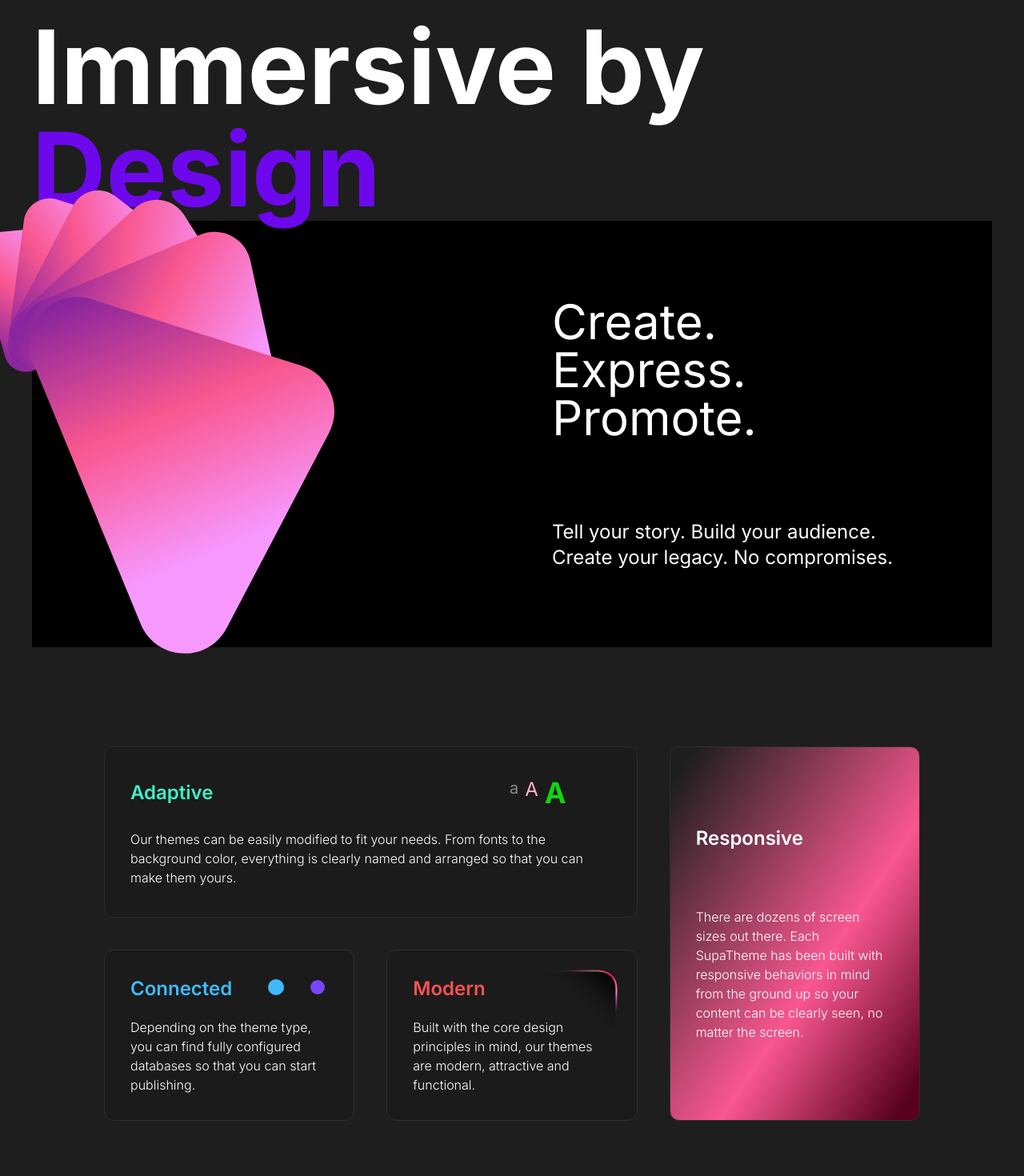
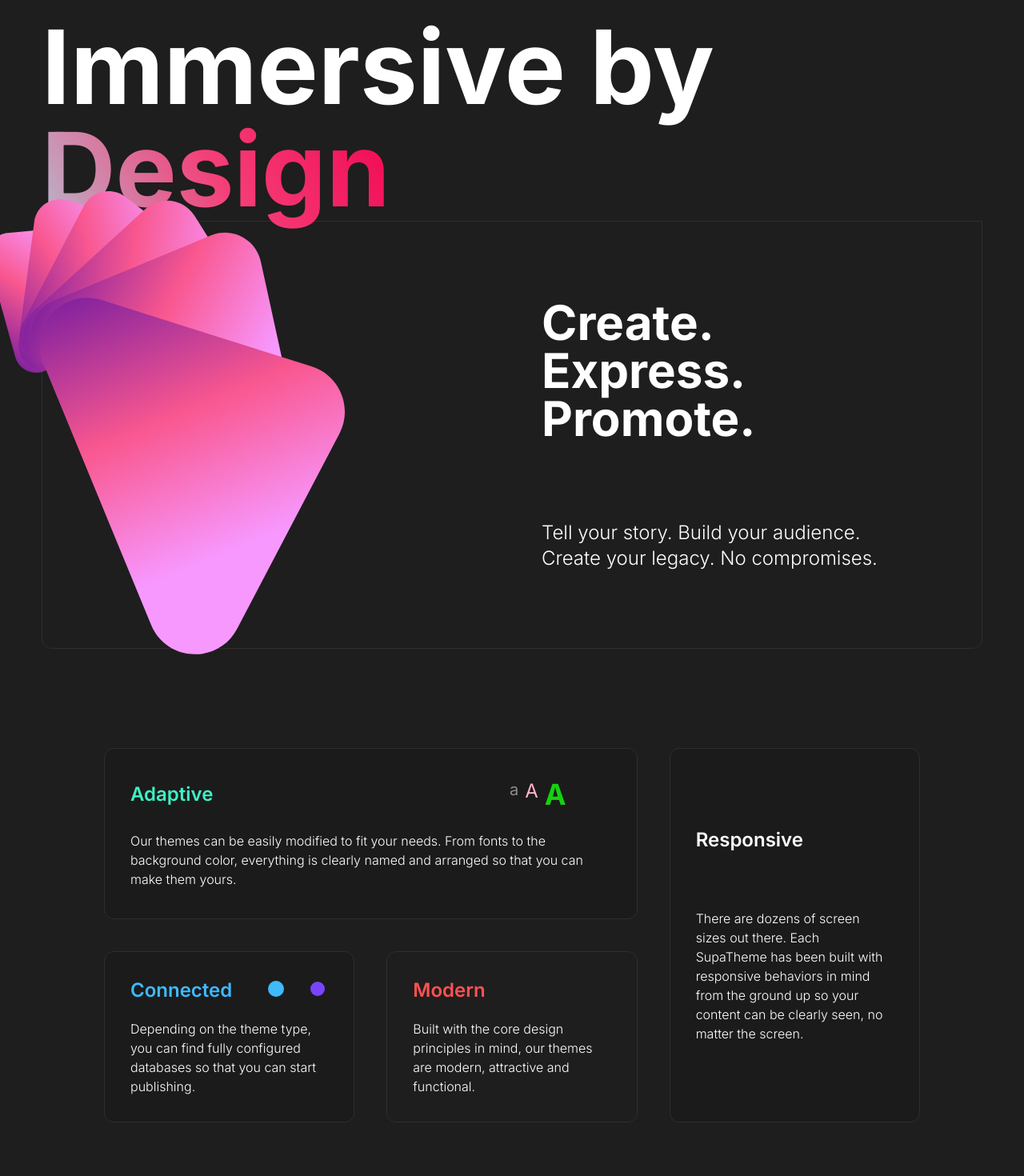
Before and after one commit to HyperMonkey3D/supathemes, a Next.js app: page / in a window 1280 px wide. Shown: the part 860-2330 px from the top of the page at 80% size. Built offline with nearby package versions, Linux system fonts and the light colour scheme.

Commit message:
added changes to different sections

```diff
--- a/app/components/Corner.tsx
+++ b/app/components/Corner.tsx
@@ -4,61 +4,69 @@ interface Hovered {
 
 const Corner = ({ hovered }: Hovered) => {
   return (
-    <svg
-      width="90"
-      height="75"
-      viewBox="0 0 90 75"
-      fill="none"
-      xmlns="http://www.w3.org/2000/svg"
-      className={
-        hovered
-          ? "absolute top-6 right-6 transition ease-in-out delay-150 scale-125 duration-300"
-          : "absolute top-6 right-6 transition ease-in-out delay-150 duration-300"
-      }
-    >
-      <g id="corner">
-        <path
-          id="background"
-          d="M1 3H72C80.2843 3 87 9.71573 87 18V74H1V3Z"
-          fill="url(#paint0_linear_139_3)"
-        />
-        <path
-          id="corner-line"
-          d="M1 1.5H64C81 1.5 88.5 11.5 88.5 24C88.5 36.5 88.5 59.5 88.5 74"
-          stroke="url(#paint1_linear_139_3)"
-          strokeWidth="2"
-          strokeLinecap="square"
-        />
-      </g>
-      <defs>
-        <linearGradient
-          id="paint0_linear_139_3"
-          x1="87"
-          y1="3"
-          x2="37"
-          y2="58.5"
-          gradientUnits="userSpaceOnUse"
-        >
-          <stop />
-          <stop offset="0.442708" stopColor="#141414" />
-          <stop offset="1" stopColor="#1E1E1E" stopOpacity="0" />
-        </linearGradient>
-        <linearGradient
-          id="paint1_linear_139_3"
-          x1="38.5"
-          y1="-16"
-          x2="101"
-          y2="38"
-          gradientUnits="userSpaceOnUse"
-        >
-          <stop stopColor="#FF3FB2" stopOpacity="0.03" />
-          <stop offset="0.322917" stopColor="#FD8888" stopOpacity="0.562212" />
-          <stop offset="0.588542" stopColor="#FB1262" />
-          <stop offset="0.807292" stopColor="#FD88B1" />
-          <stop offset="1" stopColor="#FF3FEC" stopOpacity="0.03" />
-        </linearGradient>
-      </defs>
-    </svg>
+    // <svg
+    //   width="90"
+    //   height="75"
+    //   viewBox="0 0 90 75"
+    //   fill="none"
+    //   xmlns="http://www.w3.org/2000/svg"
+    //   className={
+    //     hovered
+    //       ? "absolute top-6 right-6 transition ease-in-out  scale-125 duration-300"
+    //       : "absolute top-6 right-6 transition ease-in-out  duration-300"
+    //   }
+    // >
+    //   <g id="corner">
+    //     <path
+    //       id="background"
+    //       d="M1 3H72C80.2843 3 87 9.71573 87 18V74H1V3Z"
+    //       fill="url(#paint0_linear_139_3)"
+    //     />
+    //     <path
+    //       id="corner-line"
+    //       d="M1 1.5H64C81 1.5 88.5 11.5 88.5 24C88.5 36.5 88.5 59.5 88.5 74"
+    //       stroke="url(#paint1_linear_139_3)"
+    //       strokeWidth="2"
+    //       strokeLinecap="square"
+    //     />
+    //   </g>
+    //   <defs>
+    //     <linearGradient
+    //       id="paint0_linear_139_3"
+    //       x1="87"
+    //       y1="3"
+    //       x2="37"
+    //       y2="58.5"
+    //       gradientUnits="userSpaceOnUse"
+    //     >
+    //       <stop />
+    //       <stop offset="0.442708" stopColor="#141414" />
+    //       <stop offset="1" stopColor="#1E1E1E" stopOpacity="0" />
+    //     </linearGradient>
+    //     <linearGradient
+    //       id="paint1_linear_139_3"
+    //       x1="38.5"
+    //       y1="-16"
+    //       x2="101"
+    //       y2="38"
+    //       gradientUnits="userSpaceOnUse"
+    //     >
+    //       <stop stopColor="#FF3FB2" stopOpacity="0.03" />
+    //       <stop offset="0.322917" stopColor="#FD8888" stopOpacity="0.562212" />
+    //       <stop offset="0.588542" stopColor="#FB1262" />
+    //       <stop offset="0.807292" stopColor="#FD88B1" />
+    //       <stop offset="1" stopColor="#FF3FEC" stopOpacity="0.03" />
+    //     </linearGradient>
+    //   </defs>
+    // </svg>
+
+
+
+    <>
+      <div className="div p-2 bg-brand-dark-gray border   " >
+
+      </div>
+    </>
   );
 };
 
--- a/app/components/Spheres.tsx
+++ b/app/components/Spheres.tsx
@@ -2,7 +2,7 @@ const Spheres = () => {
   return (
     <>
       <svg
-        width="115"
+      width="115"
         height="116"
         viewBox="0 0 115 116"
         fill="none"
@@ -24,7 +24,7 @@ const Spheres = () => {
               cy="58"
               r="19"
               stroke="#F9578F"
-              stroke-width="2"
+              strokeWidth="2"
             />
             <circle
               id="spheres-center"
@@ -33,13 +33,13 @@ const Spheres = () => {
               r="9"
               fill="#3FBAFF"
               stroke="#3FBAFF"
-              stroke-width="2"
+              strokeWidth="2"
             />
           </g>
         </g>
       </svg>
       <svg
-        width="115"
+      width="115"
         height="116"
         viewBox="0 0 115 116"
         fill="none"
@@ -55,7 +55,7 @@ const Spheres = () => {
               r="9"
               fill="#3FBAFF"
               stroke="none"
-              stroke-width="2"
+              strokeWidth="2"
             />
           </g>
         </g>
--- a/app/components/Square.tsx
+++ b/app/components/Square.tsx
@@ -65,21 +65,22 @@ const Square = ({ numberOfSquares, gridPosition }: Props) => {
         })}
       {gridPosition === "bottom" && (
         <>
-          <div className="absolute top-3 left-2 sm:left-4 md:top-14 md:left-8 lg:top-16 lg:left-20  ">
+          <div className="absolute top-8 left-2 sm:top-3 sm:left-4 md:top-14 md:left-8 lg:top-16 lg:left-20 w-[100px] sm:w-[200px]  ">
             <Image src={logo} alt="logo" />
           </div>
-          <ul className="absolute right-10 bottom-10 flex justify-between w-[146px] md:w-[156px]  lg:w-[176px] z-50">
-            <li>
-              <a href="https://twitter.com/" target="_blank">
+          <ul className="absolute right-5 bottom-10  md:right-10 flex justify-between w-[126px] md:w-[156px]  lg:w-[176px] z-50">
+            <li className="w-[24px] h-[24px] sm:w-[32px] sm:h-[32px]">
+              <a  href="https://twitter.com/" target="_blank">
                 <Image src={x} alt="x" />
+
               </a>
             </li>
-            <li>
+            <li className="w-[24px] h-[24px] sm:w-[32px] sm:h-[32px]">
               <a href="https://www.facebook.com/" target="_blank">
                 <Image src={facebook} alt="facebook" />
               </a>
             </li>
-            <li>
+            <li className="w-[24px] h-[24px] sm:w-[32px] sm:h-[32px]">
               <a href="https://www.instagram.com/" target="_blank">
                 <Image src={instagram} alt="instagram" />
               </a>
--- a/app/globals.css
+++ b/app/globals.css
@@ -8,6 +8,7 @@
   --background-end-rgb: 255, 255, 255;
   margin: 0;
   padding: 0;
+  box-sizing: border-box;
 }
 
 @media (prefers-color-scheme: dark) {
@@ -191,3 +192,45 @@ body {
 .corner.svg-corner :hover{
   transform: scale(120%)
 }
+
+/* --- div --- */
+
+.div  {
+  position: absolute;
+  top: 50%;
+  left: 50%;
+  width: 97%;
+  height: 96%;
+  transform: translate(-50%, -50%);
+  border: 0 solid;
+  border-radius: 9px;
+}
+
+@keyframes animatedBackground {
+  0%, 100% {
+    background-color: #5ab6ec ;
+  }
+  25% {
+    background-color: #2cf105 ;
+  }
+
+  75% {
+    background-color: #c6f105 ;
+  }
+
+
+
+}
+
+#modern-background {
+  background: linear-gradient(#5ca5cf17, #059bf1) ;
+  background-color: #5ab6ec;
+  animation:  10s linear infinite animatedBackground;
+
+}
+
+.text {
+  background: linear-gradient(60deg, #b2e1fb, #ff478e,  #fb0060);
+    background-clip: text;
+    color: rgba(205, 31, 31, 0.2);
+}
--- a/app/views/FeaturesGrid.tsx
+++ b/app/views/FeaturesGrid.tsx
@@ -27,7 +27,7 @@ const FeaturesGrid = () => {
             </p>
           </div>
         </div>
-        <div className="lg:bg-gradient-to-br from-brand-dark-scarlet from-5%  via-brand-light-scarlet via-60% to-brand-scarlet to-95% w-full h-full lg:row-span-2  bg-brand-darker-gray border border-brand-stroke-dark-gray rounded-xl px-8 py-12 flex flex-col justify-evenly  ">
+        <div className=" w-full h-full lg:row-span-2  bg-brand-darker-gray border border-brand-stroke-dark-gray rounded-xl px-8 py-12 flex flex-col justify-evenly  ">
           <div className="mb-5">
             <h2 className="text-2xl text-white font-semibold">Responsive</h2>
           </div>
@@ -52,9 +52,10 @@ const FeaturesGrid = () => {
         <div
           onMouseEnter={() => setIsHovered(true)}
           onMouseLeave={() => setIsHovered(false)}
-          className="bg-slate-3 w-full h-full p-8 flex flex-col justify-evenly bg-brand-darker-gray border  hover:scale-105 transition ease-in-out delay-200 duration-500 border-brand-stroke-dark-gray rounded-xl relative corner"
+          // id="modern-background"
+          className=" w-full h-full p-8 flex flex-col justify-evenly border  hover:scale-105 transition ease-in-out duration-500 border-brand-stroke-dark-gray rounded-xl relative corner"
         >
-          <Corner hovered={isHovered} />
+          {/* <Corner hovered={isHovered} /> */}
           <div className="md:mb-5">
             <h2 className="text-2xl text-[#FF5252] font-semibold">Modern</h2>
           </div>
--- a/app/views/Immersive.tsx
+++ b/app/views/Immersive.tsx
@@ -4,27 +4,27 @@ const Immersive = () => {
   return (
     <section className="w-full xl:w-[1200px] h-fit my-20">
       <div >
-        <div>
-          <h2 className="text-7xl sm:text-8xl lg:text-9xl text-white  font-bold">Immersive by <br /> <span className="text-brand-purple ">Design</span></h2>
+        <div className="mx-3">
+          <h2 className="text-7xl sm:text-8xl lg:text-9xl text-white  font-bold">Immersive by <br /> <span className="text">Design</span></h2>
         </div>
-        <div className=" bg-black h-300px md:min-h-[533px]  flex justify-between ">
+        <div className="bg-brand-dark-gray h-300px md:min-h-[533px]  flex justify-between border border-brand-stroke-dark-gray rounded-b-xl mx-3">
           <div className="w-[150px] md:w-[400px] h-[300px]  md:h-[533px] ">
             <Polygon />
           </div>
           <div className=" flex flex-col justify-evenly w-[350px] h-[300px] md:h-[533px] md:w-[500px] lg:w-[550px] py-6 px-3 lg:py-0 lg:px-0">
             <div className="z-50">
-              <h3 className="text-white text-4xl sm:text-5xl md:text-6xl">
+              <h3 className="text-white text-4xl sm:text-5xl md:text-6xl font-bold">
                 Create.
               </h3>
-              <h3 className="text-white text-4xl sm:text-5xl md:text-6xl">
+              <h3 className="text-white text-4xl sm:text-5xl md:text-6xl font-bold">
                 Express.
               </h3>
-              <h3 className="text-white text-4xl sm:text-5xl md:text-6xl">
+              <h3 className="text-white text-4xl sm:text-5xl md:text-6xl font-bold">
                 Promote.
               </h3>
             </div>
             <div className="w-[250px] sm:w-[300px] md:w-[380px] lg:w-[450px] z-50 ">
-              <p className="text-white text-xl md:text-2xl">
+              <p className="text-white text-xl md:text-2xl font-light">
                 Tell your story. Build your audience. Create your legacy. No
                 compromises.
               </p>
```
Also changed, not shown: app/views/Themes.tsx (+7 -7 lines).
